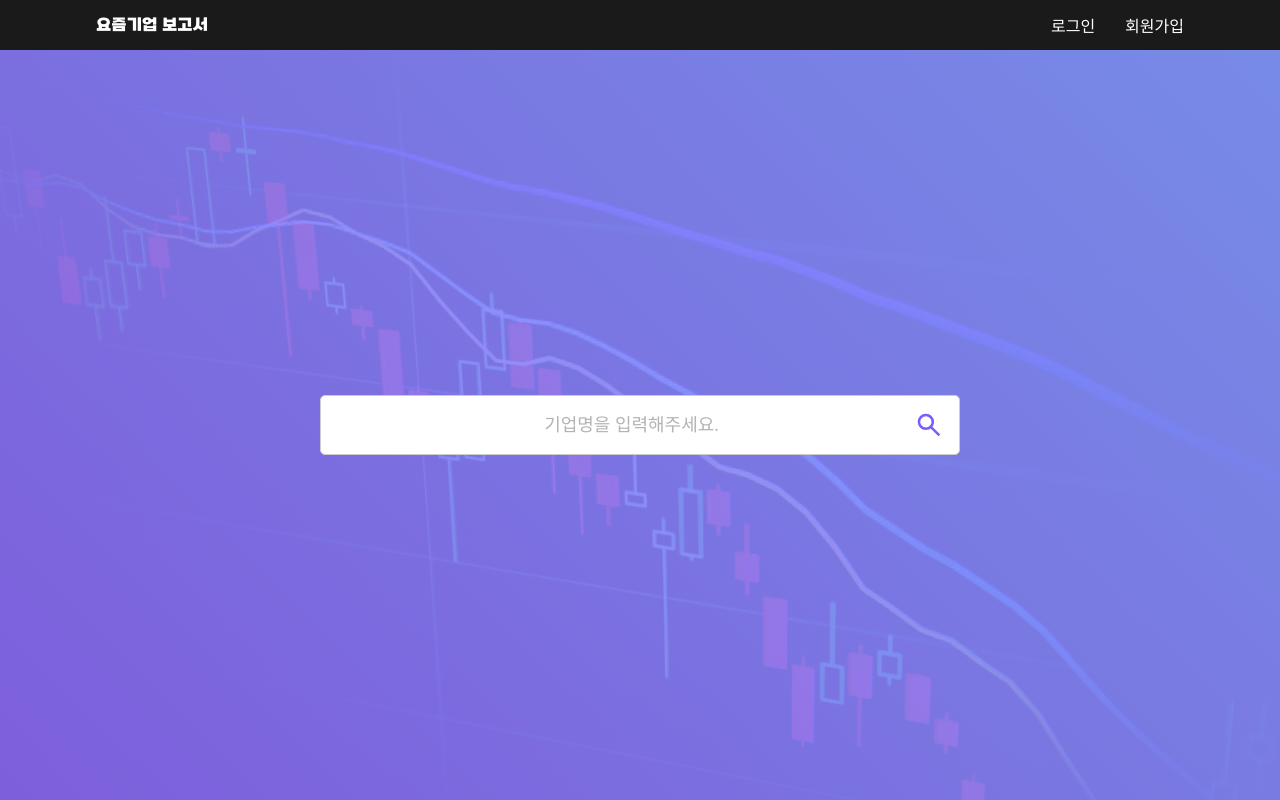
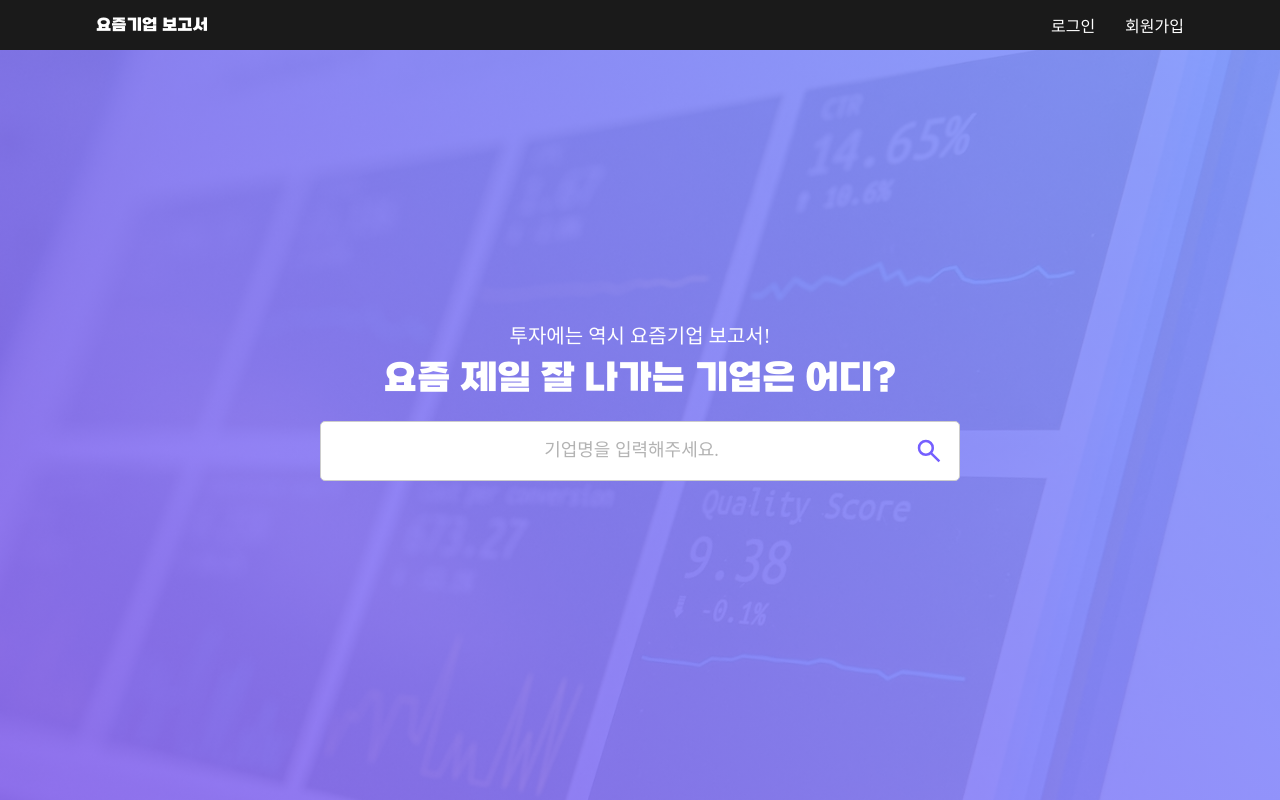
Before and after one commit to Eunhye1109/Practical-Project, a React (Create React App) app in the folder front/: page / in a window 1280 px wide. Built offline with nearby package versions, Linux system fonts and the light colour scheme; a web font is replaced by a local one.

Commit message:
[Design] 타이틀 추가 / Home 디자인 완료

```diff
--- a/front/src/pages/Home.tsx
+++ b/front/src/pages/Home.tsx
@@ -1,12 +1,8 @@
 import React from 'react'
 import styled from '@emotion/styled'
 import { typoStyle } from 'styles/typoStyle';
-import bg from '../assets/images/background02.jpg';
+import bg from '../assets/images/background03.jpg';
 import { SearchInput } from 'components/molecules';
-
-const TSt01 = styled.p`
-  ${({theme}) => typoStyle.subTitle.bold(theme)}
-`;
 
 const Container = styled.div`
   width: 100%;
@@ -22,10 +18,45 @@ const Container = styled.div`
   flex-direction: column;
 `;
 
+const Content = styled.div`
+  display: flex;
+  width: 100%;
+  justify-content: center;
+  align-items: center;
+  flex-direction: column;
+  gap: 20px;
+  margin-bottom: 50px;
+`;
+
+const Title = styled.div`
+  width: 100%;
+  display: flex;
+  justify-content: center;
+  align-items: center;
+  flex-direction: column;
+  gap: 10px;
+`;
+
+const MainText = styled.p`
+  ${({theme}) => typoStyle.title.bold(theme)};
+  color: white;
+`;
+
+const SubText = styled.p`
+  ${({theme}) => typoStyle.subBody.regular(theme)};
+  color: white;
+`;
+
 const Home = () => {
   return (
     <Container>
-      <SearchInput width='50%' height='60px' label='기업명을 입력해주세요.' />
+      <Content>
+        <Title>
+          <SubText>투자에는 역시 요즘기업 보고서!</SubText>
+          <MainText>요즘 제일 잘 나가는 기업은 어디?</MainText>
+        </Title>
+        <SearchInput width='50%' height='60px' label='기업명을 입력해주세요.' />
+      </Content>
     </Container>
   )
 }
```
